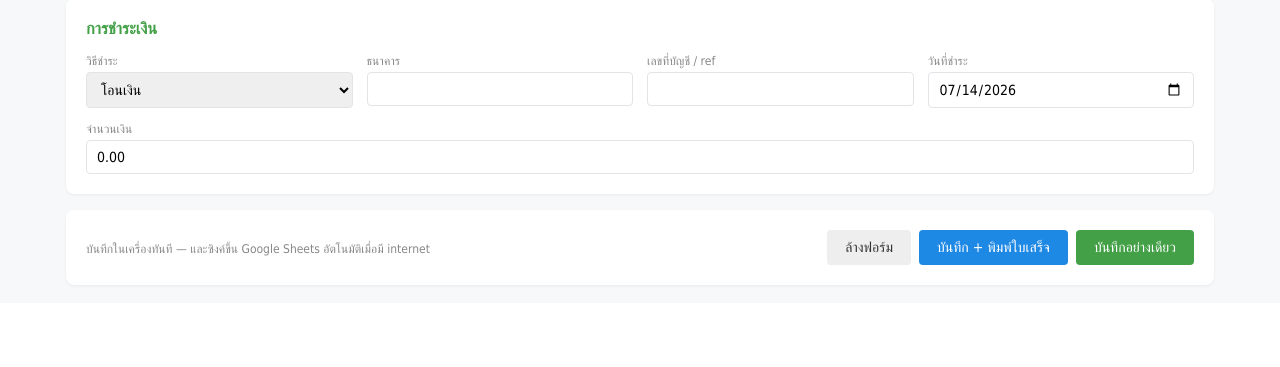
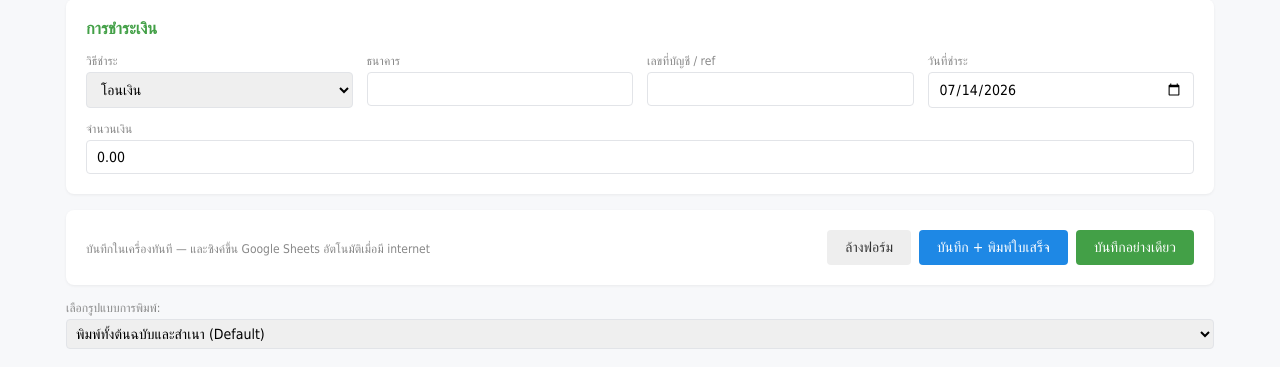
Before and after one commit to JamesJakkritC/FruitAddictsInvoice, a Flask app: page / in a window 1280 px wide. Shown: the part 805-1172 px from the top of the page. Before the commit the page ends 1092 px from the top, so only its background shows below. Run offline with Flask 3, Linux system fonts and the light colour scheme; data that the repository does not hold is empty.

Commit message:
Add print options dropdown to index.html

```diff
--- a/templates/index.html
+++ b/templates/index.html
@@ -200,6 +200,15 @@
       </div>
     </div>
   </div>
+
+  <div class="print-options" style="margin-bottom: 10px;">
+  <label for="print_mode">เลือกรูปแบบการพิมพ์: </label>
+  <select id="print_mode" class="form-select" style="padding: 5px; border-radius: 4px;">
+    <option value="both">พิมพ์ทั้งต้นฉบับและสำเนา (Default)</option>
+    <option value="original">เฉพาะต้นฉบับ (Original)</option>
+    <option value="copy">เฉพาะสำเนา (Copy)</option>
+  </select>
+</div>
 
   <!-- ==================== LIST TAB ==================== -->
   <div id="page-list" class="hidden">
```
